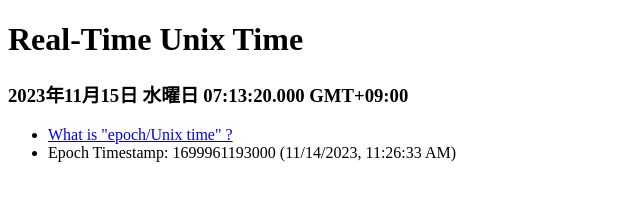
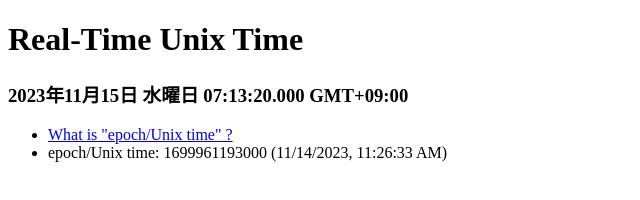
Before and after one commit to taokawarai/realtime-unix-time, a plain HTML site: page index.html in a window 1280 px wide. Shown: the full height of the page, 0-640 px from the left. Drawn offline with Linux system fonts and the light colour scheme.

Commit message:
update index.html

```diff
--- a/index.html
+++ b/index.html
@@ -30,7 +30,7 @@
       const formattedTimestamp = new Date(currentTimestamp).toLocaleString();
 
       // タイムスタンプを表示領域に表示
-      timestampDisplay.textContent = `Epoch Timestamp: ${currentTimestamp} (${formattedTimestamp})`;
+      timestampDisplay.textContent = `epoch/Unix time: ${currentTimestamp} (${formattedTimestamp})`;
     }
 
     // 初回表示
```
